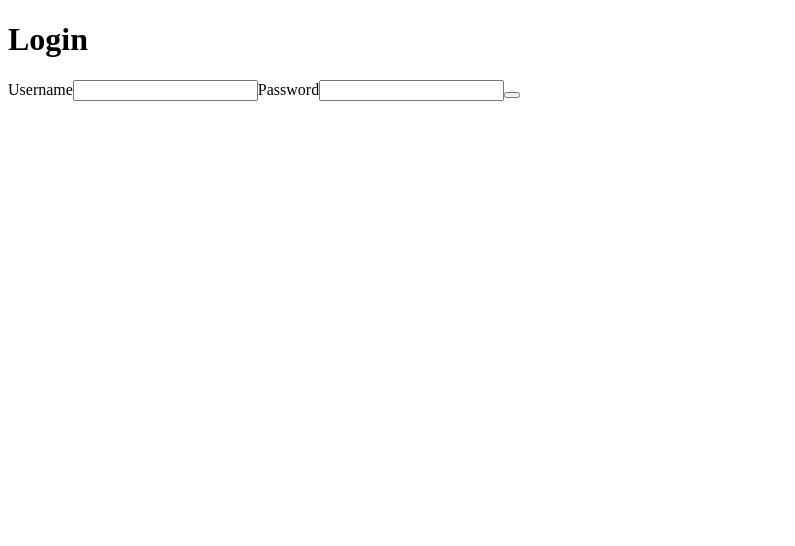
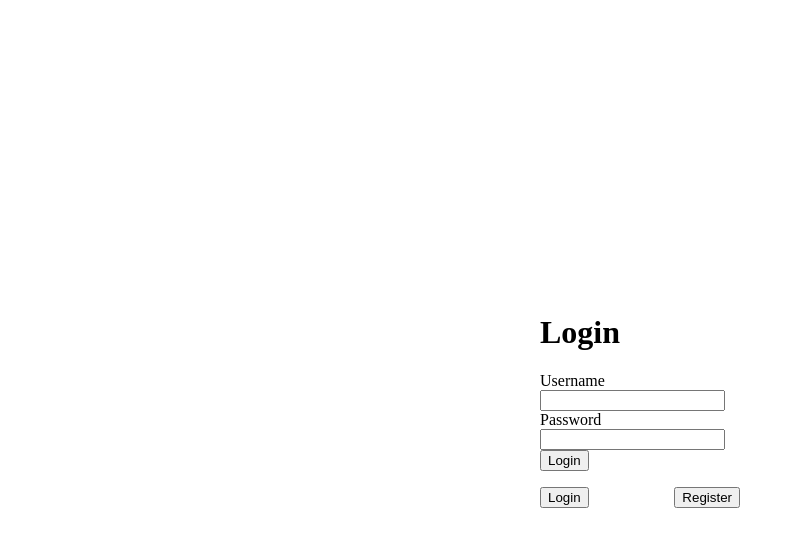
Before and after one commit to Pleopleq/inventory-system, a React (Create React App) app in the folder client/: page / in a window 1280 px wide. Shown: the top 546 px of the page, without its empty margins (0-795 px from the left). Built offline with nearby package versions, Linux system fonts and the light colour scheme.

Commit message:
Add forms for register/login. Add logic to change them in the same page. Added Styles

```diff
--- a/client/src/Application.tsx
+++ b/client/src/Application.tsx
@@ -1,13 +1,12 @@
 import React from "react";
-import LoginForm from "./components/LoginForm";
 import Access from "./pages/Access";
+import "./styles/styles.css";
 
 const Application: React.FC<{}> = (props) => {
   return (
-    <Access
-      name={"AccessPage"}
-      title={"Login"}
-      formType={<LoginForm></LoginForm>}></Access>
+    <div>
+      <Access name={"AccessPage"}></Access>
+    </div>
   );
 };
 
--- a/client/src/components/LoginForm.tsx
+++ b/client/src/components/LoginForm.tsx
@@ -3,11 +3,15 @@ import React from "react";
 const LoginForm: React.FC<{}> = () => {
   return (
     <form>
-      <label>Username</label>
-      <input type='text'></input>
-      <label>Password</label>
-      <input type='password'></input>
-      <button onSubmit={alert}></button>
+      <div>
+        <label>Username</label>
+        <input type='text'></input>
+      </div>
+      <div>
+        <label>Password</label>
+        <input type='password'></input>
+      </div>
+      <button onSubmit={alert}>Login</button>
     </form>
   );
 };
--- a/client/src/components/RegisterForm.tsx
+++ b/client/src/components/RegisterForm.tsx
@@ -3,13 +3,19 @@ import React from "react";
 const RegisterForm: React.FC<{}> = () => {
   return (
     <form>
+      <div>
         <label>Username</label>
         <input type='text'></input>
+      </div>
+      <div>
         <label>Password</label>
         <input type='password'></input>
+      </div>
+      <div>
         <label>Confirmed Password</label>
         <input type='password'></input>
-      <button onSubmit={alert}></button>
+      </div>
+      <button onSubmit={alert}>Submit</button>
     </form>
   );
 };
--- a/client/src/pages/Access.tsx
+++ b/client/src/pages/Access.tsx
@@ -1,17 +1,47 @@
-import React, { useEffect } from "react";
+import React, { useEffect, useState } from "react";
+import LoginForm from "../components/LoginForm";
+import RegisterForm from "../components/RegisterForm";
 import logging from "../config/logging";
-import { IAccess } from "../interfaces/AccessInterface/IAccess";
+import IPage from "../interfaces/Page";
 
-const Access: React.FC<IAccess> = ({ name, title, formType }) => {
+const Access: React.FC<IPage> = ({ name }) => {
+  const [formTitle, setFormTitle] = useState("Login");
+  const [formType, setFormType] = useState(<LoginForm></LoginForm>);
+
+  const handleClick = (event: React.MouseEvent<HTMLButtonElement>) => {
+    if (event.currentTarget.value === "login") {
+      setFormTitle("Login");
+      setFormType(<LoginForm></LoginForm>);
+      return;
+    }
+    if (event.currentTarget.value === "register") {
+      setFormTitle("Register");
+      setFormType(<RegisterForm></RegisterForm>);
+      return;
+    }
+  };
+
   useEffect(() => {
     logging.info(`Loading ${name}`);
   }, [name]);
 
   return (
-    <div>
-      <h1>{title}</h1>
-      {formType}
-    </div>
+    <>
+      <div className='access-container'>
+        <div className='access-form__container'>
+          <h1>{formTitle}</h1>
+          {formType}
+          <div className='access-options__container'>
+            <button value='login' onClick={handleClick}>
+              Login
+            </button>
+            <button value='register' onClick={handleClick}>
+              Register
+            </button>
+          </div>
+        </div>
+      </div>
+    </>
   );
 };
 
--- /dev/null
+++ b/client/src/styles/styles.css
@@ -0,0 +1,24 @@
+body {
+  padding: 0;
+  margin: 0;
+}
+.access-container {
+  display: flex;
+  justify-content: center;
+  align-items: center;
+  height: 100vh;
+}
+
+.access-form__container {
+  display: flex;
+  flex-direction: column;
+  flex-basis: min-content;
+  padding: 1rem;
+}
+
+.access-options__container {
+  display: flex;
+  justify-content: space-between;
+  width: 200px;
+  margin-top: 1rem;
+}
```
Also changed, not shown: client/src/interfaces/AccessInterface/IAccess.ts (deleted, +0 -7 lines). Lines whose indentation alone changed are shown as unchanged.
